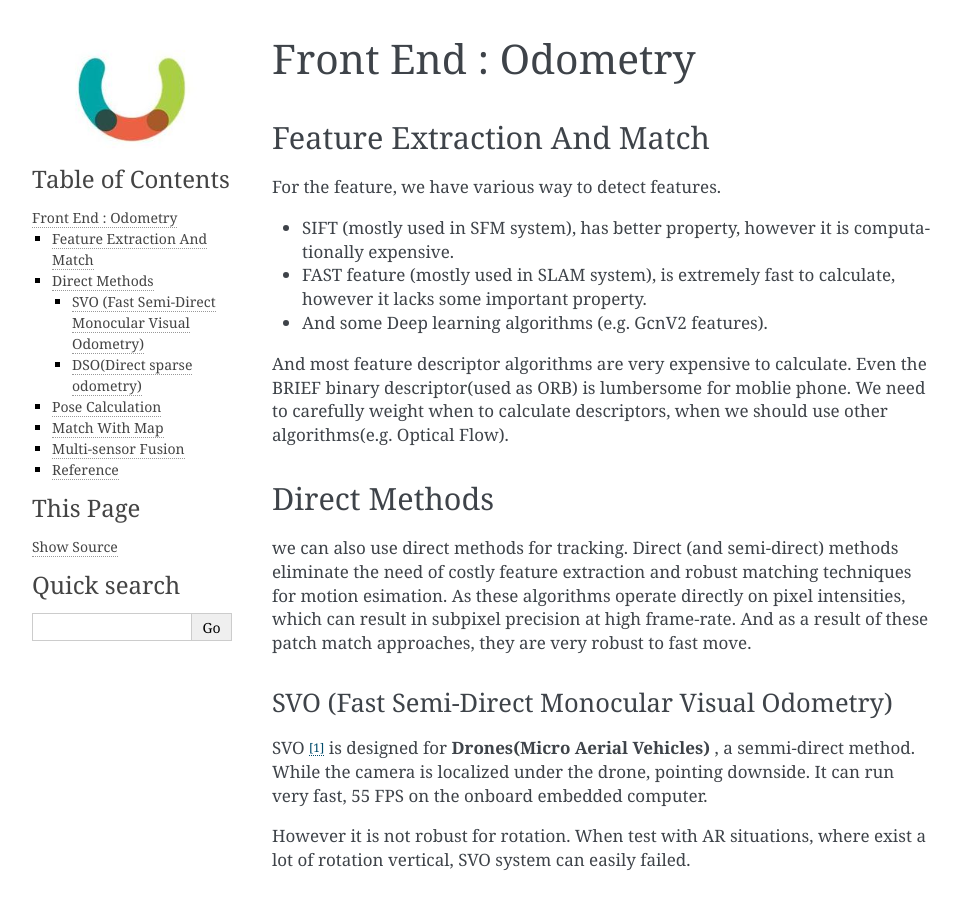
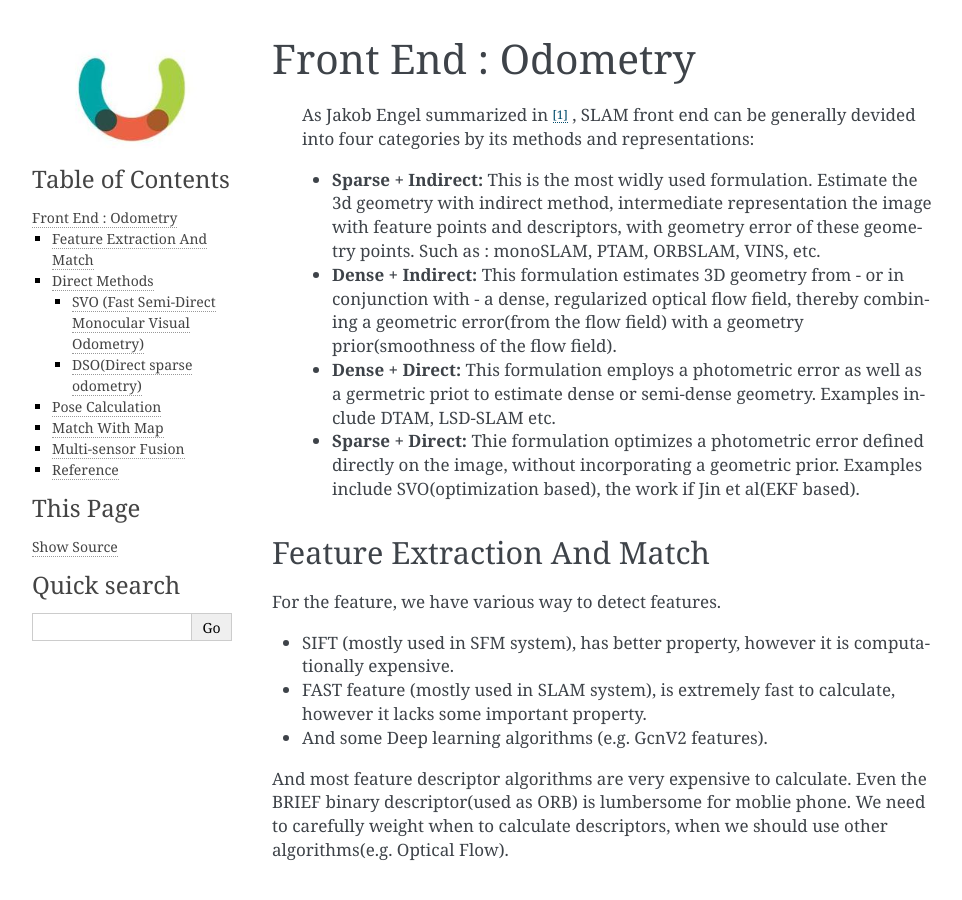
Before and after one commit to gggliuye/VIO, a Sphinx documentation site: the page built from docs/Tracking/TrackingIntroduction.rst, in a window 1280 px wide and 900 px high. Shown: the whole window, without its empty margins (148-1110 px from the left). Built offline with Sphinx 7.4.7, drawn with Linux system fonts in a browser that asks for light colours.

Commit message:
Update TrackingIntroduction.rst

```diff
--- a/docs/Tracking/TrackingIntroduction.rst
+++ b/docs/Tracking/TrackingIntroduction.rst
@@ -1,5 +1,17 @@
 Front End : Odometry
 ========================
+
+ As Jakob Engel summarized in [1]_ , SLAM front end can be generally devided into four categories by its methods and representations:
+
+ * **Sparse + Indirect:** This is the most widly used formulation. Estimate the 3d geometry with indirect method, intermediate representation the image with feature points and descriptors, with geometry error of these geometry points. Such as : monoSLAM, PTAM, ORBSLAM, VINS, etc.
+
+ * **Dense + Indirect:** This formulation estimates 3D geometry from - or in conjunction with - a dense, regularized optical flow field, thereby combining a geometric error(from the flow field) with a geometry prior(smoothness of the flow field).
+
+ * **Dense + Direct:** This formulation employs a photometric error as well as a germetric priot to estimate dense or semi-dense geometry. Examples include DTAM, LSD-SLAM etc.
+
+ * **Sparse + Direct:** Thie formulation optimizes a photometric error defined directly on the image, without incorporating a geometric prior. Examples include SVO(optimization based), the work if Jin et al(EKF based).
+
+
 
 
 Feature Extraction And Match
```
